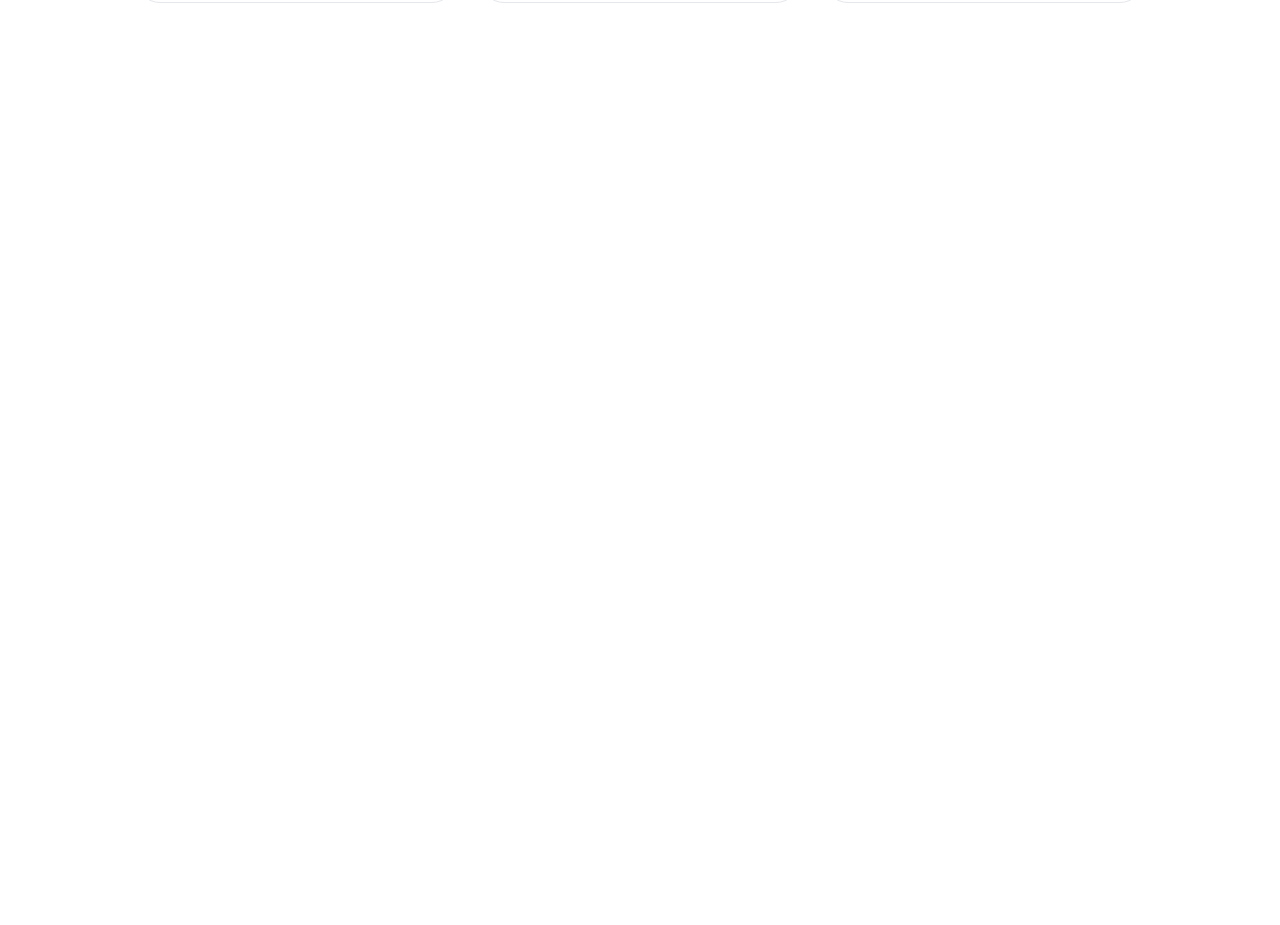
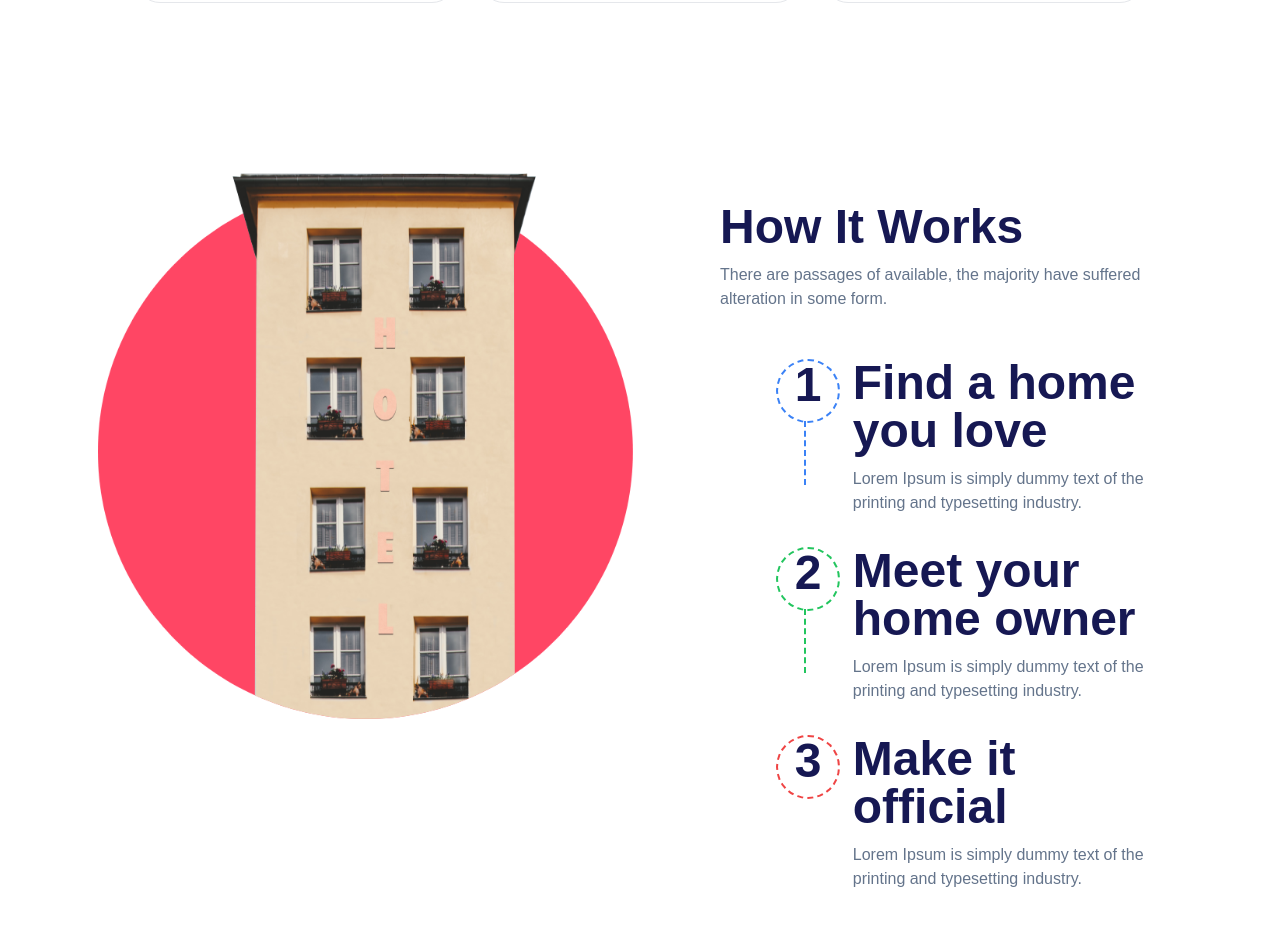
Before and after one commit to soufian200/landing-page, a Next.js app: page /ilive in a window 1280 px wide. Shown: the part 1561-2486 px from the top of the page. Before the commit the page ends 1764 px from the top, so only its background shows below. Built offline with nearby package versions, Linux system fonts and the light colour scheme.

Commit message:
add HowItWorks section

```diff
--- a/components/ilive/Button.tsx
+++ /dev/null
@@ -1,10 +0,0 @@
-const Button = ({ title }: { title: string }) => {
-    return <h1 className={`
-    text-5xl
-    font-bold
-    text-secondary700
-    mb-3
-    `} >{title}</h1>
-}
-
-export default Button;
--- a/components/ilive/Caption.tsx
+++ b/components/ilive/Caption.tsx
@@ -1,7 +1,8 @@
-const Caption = ({ txt }: { txt: string }) => {
+const Caption = ({ txt, styles }: { txt: string, styles?: string }) => {
     return <p className={`
     text-slate-500
     max-w-2xl
+    ${styles}
     `}>{txt}</p>
 }
 
--- /dev/null
+++ b/components/ilive/Col.tsx
@@ -0,0 +1,11 @@
+
+type ColType = {
+    children: JSX.Element
+    styles?: string
+}
+
+const Col = ({ children, styles }: ColType) => {
+    return <div className={`lg:w-1/2 ${styles}`}>{children}</div>
+}
+
+export default Col;
--- /dev/null
+++ b/components/ilive/ColWrapper.tsx
@@ -0,0 +1,20 @@
+type ColWrapperType = {
+    children: JSX.Element
+    styles?: string
+}
+
+const ColWrapper = ({ children, styles }: ColWrapperType) => {
+    return <div className={`
+
+    flex
+    flex-col
+
+    lg:flex-row
+
+    ${styles}
+    `}>
+        {children}
+    </div>
+}
+
+export default ColWrapper
--- /dev/null
+++ b/components/ilive/Heading.tsx
@@ -0,0 +1,11 @@
+const Heading = ({ title, styles }: { title: string, styles?: string }) => {
+    return <h1 className={`
+    text-5xl
+    font-bold
+    text-secondary700
+    mb-3
+    ${styles}
+    `} >{title}</h1>
+}
+
+export default Heading;
--- a/components/ilive/Hero.tsx
+++ b/components/ilive/Hero.tsx
@@ -114,7 +114,7 @@ const Hero = () => {
                     `}>
                         <div className={`flex`}>
                             {
-                                ["Buy", "Sell", "Rent"].map((i, index) => <h1
+                                ["Buy", "Sell", "Rent"].map((i, index) => <h1 key={index}
                                     className={classNames(` rounded-xl cursor-pointer
                                 ${index === 1 ? `bg-primary text-white ` : `text-slate-400 hover:text-primary`}
                                 font-bold py-2 px-8 mx-1`,
--- /dev/null
+++ b/components/ilive/HowItWorks.tsx
@@ -0,0 +1,88 @@
+import Caption from "./Caption";
+import Container from "./Container";
+import Col from "./Col";
+import ColWrapper from "./ColWrapper";
+import Heading from "./Heading";
+import Image from "next/image";
+
+const HowItWorks = () => {
+
+    const steps = [
+        {
+            id: 0,
+            title: "Find a home you love",
+            description: "Lorem Ipsum is simply dummy text of the printing and typesetting industry.",
+            color: 'text-blue-500',
+            border: 'border-blue-500'
+        },
+        {
+            id: 1,
+            title: "Meet your home owner",
+            description: "Lorem Ipsum is simply dummy text of the printing and typesetting industry.",
+            color: 'text-green-500',
+            border: 'border-green-500'
+        },
+        {
+            id: 2,
+            title: "Make it official",
+            description: "Lorem Ipsum is simply dummy text of the printing and typesetting industry.",
+            color: 'text-red-500',
+            border: 'border-red-500'
+        },
+    ]
+
+
+
+    return <section className={`pb-20 pt-10`} >
+        <Container>
+            <ColWrapper>
+                <>
+                    <Col styles=" ">
+                        <div>
+                            <Image
+                                alt="building"
+                                src="/howitworks.png"
+                                height={660}
+                                width={660}
+                            />
+                        </div>
+                    </Col>
+                    <Col styles=" " >
+                        <div className={`p-10 ml-10`} >
+                            <Heading title="How It Works" />
+                            <Caption styles="max-w-lg" txt={`There are passages of available, the majority have suffered alteration in some form.`} />
+                            <div className={`pl-14 mt-12`} >
+                                {
+                                    steps.map((item, index) => {
+                                        return <div key={index} className={`max-w-md flex items-center`}>
+                                            <div className={`w-1/5 flex self-start  `}>
+                                                <div className={`w-16 h-16  border-2 relative border-dashed ${item.border} flex items-center justify-center rounded-full `}>
+                                                    {
+                                                        index < steps.length - 1 && <div className={`w-2 h-16 absolute -bottom-16 left-1/2 transform -translate-x-1/2  ${item.border} border-l-2 border-dashed`}></div>
+                                                    }
+                                                    <Heading title={(index + 1).toString()} styles={`text-3xl mb-0 ${item.color}`} />
+                                                </div>
+                                            </div>
+                                            <div className={`w-4/5 `} >
+                                                <Heading
+                                                    title={item.title}
+                                                    styles={`text-2xl`}
+                                                />
+                                                <Caption
+                                                    styles="mb-8"
+                                                    txt={item.description} />
+                                            </div>
+                                        </div>
+                                    })
+                                }
+                            </div>
+                        </div>
+                    </Col>
+                </>
+            </ColWrapper>
+
+        </Container>
+    </section>
+}
+
+export default HowItWorks;
--- a/components/ilive/Properties.tsx
+++ b/components/ilive/Properties.tsx
@@ -2,7 +2,7 @@ import Container from "../ILearn/Container";
 import { BiBed, BiBath } from "react-icons/bi"
 import { GrLocation } from "react-icons/gr"
 import Image from "next/image";
-import Button from "./Button";
+import Heading from "./Heading";
 import Caption from "./Caption";
 
 const Properties = () => {
@@ -52,7 +52,8 @@ const Properties = () => {
     py-28
     px-3
 
-    lg:py-48
+    lg:pt-48
+    lg:pb-28
     lg:px-0
     `} >
         <Container>
@@ -63,7 +64,7 @@ const Properties = () => {
             items-center
             text-center
             `} >
-                    <Button title="Latest Properties For Sale" />
+                    <Heading title="Latest Properties For Sale" />
                     <Caption txt={`There are passages of available, the majority have suffered alteration in some form.
             Getting know tomorrow for your sefl`} />
                 </div>
--- a/pages/ilive/index.tsx
+++ b/pages/ilive/index.tsx
@@ -1,5 +1,6 @@
 import type { NextPage } from 'next'
 import Hero from '../../components/ilive/Hero'
+import HowItWorks from '../../components/ilive/HowItWorks'
 import Properties from '../../components/ilive/Properties'
 
 const ILive: NextPage = () => {
@@ -7,6 +8,7 @@ const ILive: NextPage = () => {
     return <main>
         <Hero />
         <Properties />
+        <HowItWorks />
     </main>
 }
 
```
Also changed, not shown: public/howitworks.png (added).
